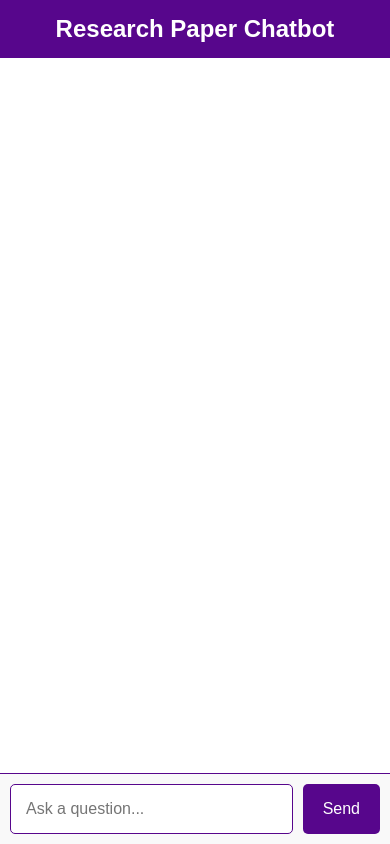
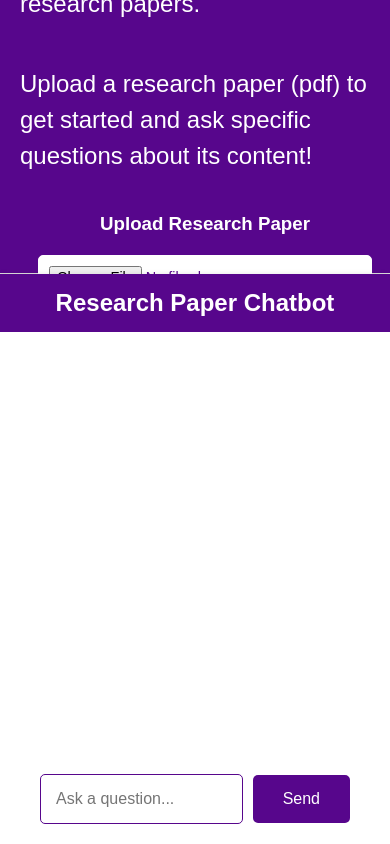
Before and after one commit to manisha-goyal/research-paper-rag-chatbot, a Flask app: page / in a window 390 px wide. Run offline with Flask 3, Linux system fonts and the light colour scheme.

Commit message:
Added functionality to upload research papers

```diff
--- a/stateful-bot.py
+++ b/stateful-bot.py
@@ -1,24 +1,59 @@
 import os
 import warnings
 from dotenv import load_dotenv
+from werkzeug.utils import secure_filename
+from flask import Flask, request, jsonify, render_template
+from langtrace_python_sdk import langtrace
 from langchain_openai import OpenAIEmbeddings
 from langchain.chains import ConversationalRetrievalChain
 from langchain_community.chat_models import ChatOpenAI
-from langchain_pinecone import PineconeVectorStore
-from flask import Flask, request, jsonify, render_template
-from langtrace_python_sdk import langtrace
+from ingestion import process_pdf, get_vectorstore, ingest_to_vectorstore
 
 warnings.filterwarnings("ignore")
-
 load_dotenv()
 
 chat_history = []
+app = Flask(__name__)
 
-app = Flask(__name__)
+# Initialize embeddings and vectorstore at startup
+embeddings = OpenAIEmbeddings(openai_api_type=os.environ.get("OPENAI_API_KEY"))
+vectorstore = get_vectorstore(embeddings, os.environ["INDEX_NAME"])
 
 @app.route('/')
 def home():
     return render_template('index.html')
+
+@app.route('/upload', methods=['POST'])
+def upload_file():
+    if 'file' not in request.files:
+        return jsonify({"error": "No file part"}), 400
+
+    file = request.files['file']
+    if file.filename == '':
+        return jsonify({"error": "No selected file"}), 400
+
+    if file and file.filename.endswith('.pdf'):
+        # Save the file temporarily
+        filename = secure_filename(file.filename)
+        temp_path = os.path.join('data', filename)
+        os.makedirs('data', exist_ok=True)
+        file.save(temp_path)
+
+        try:
+            # Process the PDF and add to existing vectorstore
+            texts = process_pdf(temp_path)
+            ingest_to_vectorstore(texts, vectorstore)
+
+            # Clean up
+            os.remove(temp_path)
+
+            return jsonify({"message": "File successfully processed and added to database"})
+        except Exception as e:
+            if os.path.exists(temp_path):
+                os.remove(temp_path)
+            return jsonify({"error": str(e)}), 500
+    else:
+        return jsonify({"error": "Only PDF files are allowed"}), 400
 
 @app.route('/ask', methods=['POST'])
 def ask():
@@ -38,13 +73,7 @@ if __name__ == "__main__":
 
     langtrace.init(api_key=os.getenv("LANGTRACE_API_KEY"))
 
-    embeddings = OpenAIEmbeddings(openai_api_type=os.environ.get("OPENAI_API_KEY"))
-    vectorstore = PineconeVectorStore(
-        index_name=os.environ["INDEX_NAME"], embedding=embeddings
-    )
-
     chat = ChatOpenAI(verbose=True, temperature=0, model_name="gpt-3.5-turbo")
-
     qa = ConversationalRetrievalChain.from_llm(
         llm=chat, chain_type="stuff", retriever=vectorstore.as_retriever()
     )
--- a/templates/index.html
+++ b/templates/index.html
@@ -3,25 +3,26 @@
 <head>
     <meta charset="UTF-8">
     <meta name="viewport" content="width=device-width, initial-scale=1.0">
-    <title>Chatbot</title>
+    <title>Research Paper Chatbot</title>
     <style>
         body {
             font-family: Arial, sans-serif;
-            background-color: #ffffff;
             margin: 0;
             padding: 0;
             height: 100vh;
-            width: 100vw;
+            display: flex;
+            flex-direction: row;
+            background-color: #f4f4f4;
         }
 
+        /* Right Panel: Chat Section */
         #chat {
+            width: 75%;
             display: flex;
             flex-direction: column;
             height: 100vh;
-            width: 100%;
-            margin: 0;
             background: white;
-            box-shadow: 0 4px 10px rgba(0, 0, 0, 0.2);
+            box-shadow: -2px 0 5px rgba(0, 0, 0, 0.1);
         }
 
         #chat-header {
@@ -31,12 +32,11 @@
             padding: 15px;
             font-size: 1.5em;
             font-weight: bold;
-            flex-shrink: 0;
         }
 
         #messages {
             flex: 1;
-            padding: 20px;
+            padding: 20px 40px;
             overflow-y: auto;
             display: flex;
             flex-direction: column;
@@ -49,8 +49,8 @@
             border-radius: 20px;
             font-size: 1em;
             word-wrap: break-word;
-            white-space: pre-line; /* Preserves line breaks */
-            line-height: 1.5; /* Improves readability */
+            white-space: pre-line;
+            line-height: 1.5;
         }
 
         .user {
@@ -65,43 +65,18 @@
             margin-right: 30%;
         }
 
-        /* Add styles for lists within bot messages */
-        .bot ul, .bot ol {
-            margin: 10px 0;
-            padding-left: 20px;
-        }
-
-        .bot li {
-            margin: 8px 0;
-        }
-
-        /* Add styles for headers or sections within bot messages */
-        .bot h3, .bot h4 {
-            margin: 15px 0 10px 0;
-            color: #57068c;
-        }
-
-        /* Add styles for paragraphs within bot messages */
-        .bot p {
-            margin: 10px 0;
-        }
-
-        .loading {
-            font-style: italic;
-            color: gray;
-        }
-
         #input-container {
             display: flex;
             gap: 10px;
-            padding: 20px;
-            border-top: 1px solid #57068c;
-            background-color: #f9f9f9;
-            flex-shrink: 0;
+            padding: 20px 40px;
+            background-color: white;
+            justify-content: center;
+            align-items: center;
         }
 
         #input {
-            flex: 1;
+            width: 70%;
+            max-width: 600px;
             padding: 15px;
             border: 1px solid #57068c;
             border-radius: 5px;
@@ -128,22 +103,127 @@
             cursor: not-allowed;
         }
 
+        /* Left Panel: Upload Section */
+        #upload-section {
+            width: 25%;
+            background-color: #57068c; /* Change background to dark purple */
+            display: flex;
+            flex-direction: column;
+            align-items: center;
+            justify-content: center;
+            padding: 20px;
+            box-shadow: 2px 0 5px rgba(0, 0, 0, 0.1);
+        }
+
+        #upload-section h3 {
+            color: #ffffff; /* White text for visibility */
+            margin-bottom: 20px;
+            text-align: center;
+        }
+
+        #upload-section form {
+            display: flex;
+            flex-direction: column;
+            align-items: center;
+            gap: 10px;
+            width: 80%;
+        }
+
+        #upload-section input[type="file"] {
+            padding: 10px;
+            font-size: 0.9em;
+            width: 100%;
+            border: 1px solid #ffffff; /* White border for better contrast */
+            border-radius: 5px;
+            background-color: #fff; /* White background for inputs */
+            color: #57068c; /* Purple text inside input field */
+        }
+
+        #upload-section button {
+            padding: 10px 20px;
+            background-color: #ffffff; /* White button */
+            color: #57068c; /* Purple text for button */
+            border: none;
+            border-radius: 5px;
+            cursor: pointer;
+            font-size: 1em;
+            transition: background-color 0.2s;
+        }
+
+        #upload-section button:hover {
+            background-color: #e5e5e5; /* Light gray hover effect */
+        }
+
+        #uploadStatus {
+            margin-top: 15px;
+            text-align: center;
+            font-size: 0.9em;
+            width: 80%;
+            padding: 10px;
+            border-radius: 5px;
+            color: #ffffff; /* Default white text */
+            display: none; /* Initially hidden */
+        }
+
+        #uploadStatus.success {
+            background-color: #28a745; /* Green background for success */
+            color: #ffffff; /* White text */
+        }
+
+        #uploadStatus.error {
+            background-color: #dc3545; /* Red background for error */
+            color: #ffffff; /* White text */
+        }
+
+        #uploadStatus.info {
+            background-color: #ffc107; /* Yellow background for info */
+            color: #57068c; /* Purple text for info */
+        }
+
+        #bot-description {
+            font-size: 1.5em;
+            color: #ffffff; /* White text for visibility */
+            text-align: left;
+            margin-bottom: 20px;
+            line-height: 1.5;
+            padding: 0 10px;
+        }
+
         @media (max-width: 768px) {
-            .message {
-                max-width: 85%;
+            body {
+                flex-direction: column;
             }
 
-            #input-container {
+            #upload-section {
+                width: 100%;
+                height: 30%;
+                border-right: none;
+                border-bottom: 1px solid #ddd;
                 padding: 10px;
             }
 
-            button {
+            #messages {
                 padding: 10px 20px;
+            }
+
+            #chat {
+                width: 100%;
+                height: 70%;
             }
         }
     </style>
 </head>
 <body>
+    <div id="upload-section">
+        <p id="bot-description">This chatbot helps you analyze research papers.</p>
+        <p id="bot-description">Upload a research paper (pdf) to get started and ask specific questions about its content!</p>
+        <h3>Upload Research Paper</h3>
+        <form id="uploadForm" enctype="multipart/form-data">
+            <input type="file" id="pdfFile" accept=".pdf" required>
+            <button type="button" onclick="uploadPDF()">Upload</button>
+        </form>
+        <div id="uploadStatus"></div>
+    </div>
     <div id="chat">
         <div id="chat-header">Research Paper Chatbot</div>
         <div id="messages" aria-live="polite"></div>
@@ -228,6 +308,48 @@
                 sendMessage();
             }
         }
+
+        async function uploadPDF() {
+            const fileInput = document.getElementById('pdfFile');
+            const statusDiv = document.getElementById('uploadStatus');
+            const formData = new FormData();
+
+            if (!fileInput.files[0]) {
+                statusDiv.textContent = 'Please select a file first!';
+                statusDiv.className = 'error';
+                statusDiv.style.display = 'block';
+                return;
+            }
+
+            formData.append('file', fileInput.files[0]);
+
+            // Show info message while uploading
+            statusDiv.textContent = 'Uploading file...';
+            statusDiv.className = 'info';
+            statusDiv.style.display = 'block';
+
+            try {
+                const response = await fetch('/upload', {
+                    method: 'POST',
+                    body: formData,
+                });
+
+                const data = await response.json();
+
+                if (response.ok) {
+                    statusDiv.textContent = 'Upload successful! You can now ask questions about this paper.';
+                    statusDiv.className = 'success';
+                    fileInput.value = '';
+                } else {
+                    statusDiv.textContent = `Upload failed: ${data.error}`;
+                    statusDiv.className = 'error';
+                }
+            } catch (error) {
+                statusDiv.textContent = 'Upload failed: Network error';
+                statusDiv.className = 'error';
+                console.error('Error:', error);
+            }
+        }
     </script>
 </body>
 </html>
```
Also changed, not shown: ingestion.py (+37 -10 lines), 1 other file.
